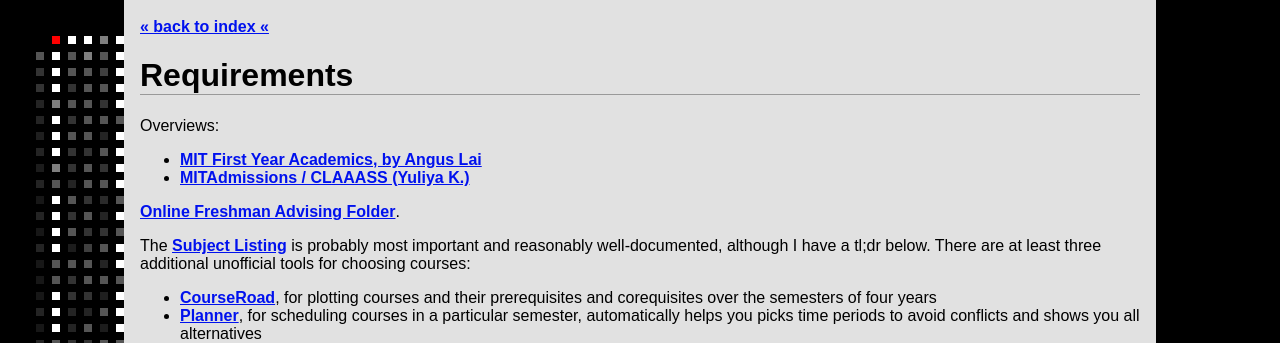
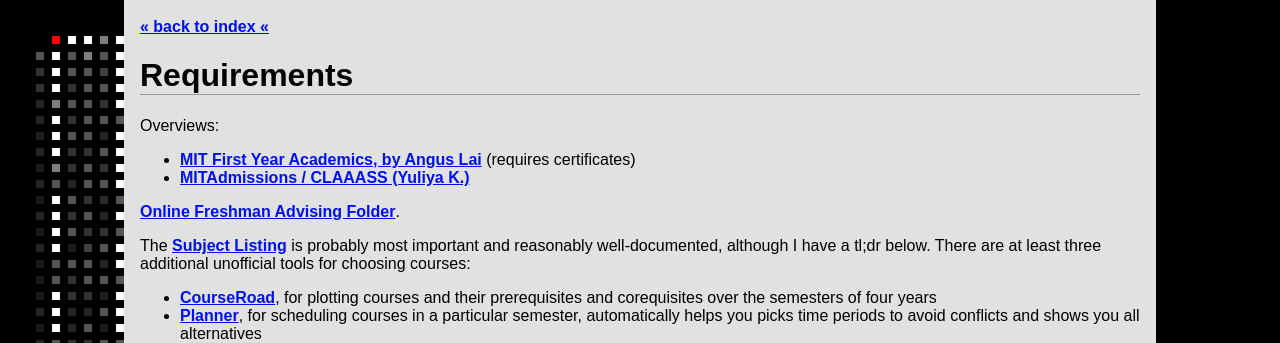
Before and after one commit to betaveros/mit, a Jekyll site: the page built from _posts/2015-08-23-academics.markdown, in a window 1280 px wide. Shown: the top 343 px of the page. Built offline with Jekyll 4.4.1, drawn with Linux system fonts in a browser that asks for light colours; part of the change alters nothing that is shown.

Commit message:
Update academics info, catalog URLs

```diff
--- a/_posts/2015-08-23-academics.markdown
+++ b/_posts/2015-08-23-academics.markdown
@@ -9,7 +9,7 @@ layout: default
 
 Overviews:
 
-- [MIT First Year Academics, by Angus Lai](https://wllai.scripts.mit.edu:444/mit/frosh.php)
+- [MIT First Year Academics, by Angus Lai](https://wllai.scripts.mit.edu:444/mit/frosh.php) (requires certificates)
 - [MITAdmissions / CLAAASS (Yuliya K.)](http://mitadmissions.org/blogs/entry/claaass)
 
 [Online Freshman Advising Folder](https://edu-apps.mit.edu/testscores/FFControl).
@@ -40,8 +40,8 @@ Other links:
 
 The official documents:
 
-- [MIT Course Catalog Bulletin / Undergraduate Education](http://web.mit.edu/catalog/overv.chap3.html)
-- [/ General Institute Requirements](http://web.mit.edu/catalog/overv.chap3-gir.html)
+- [MIT Course Catalog Bulletin / Undergraduate Education](http://catalog.mit.edu/mit/undergraduate-education/)
+- [/ General Institute Requirements](http://catalog.mit.edu/mit/undergraduate-education/general-institute-requirements/)
 
 Just one benchmark I wish I knew earlier: a "normal" course is **12** units. Most exceptions are less than 12.
 
```
